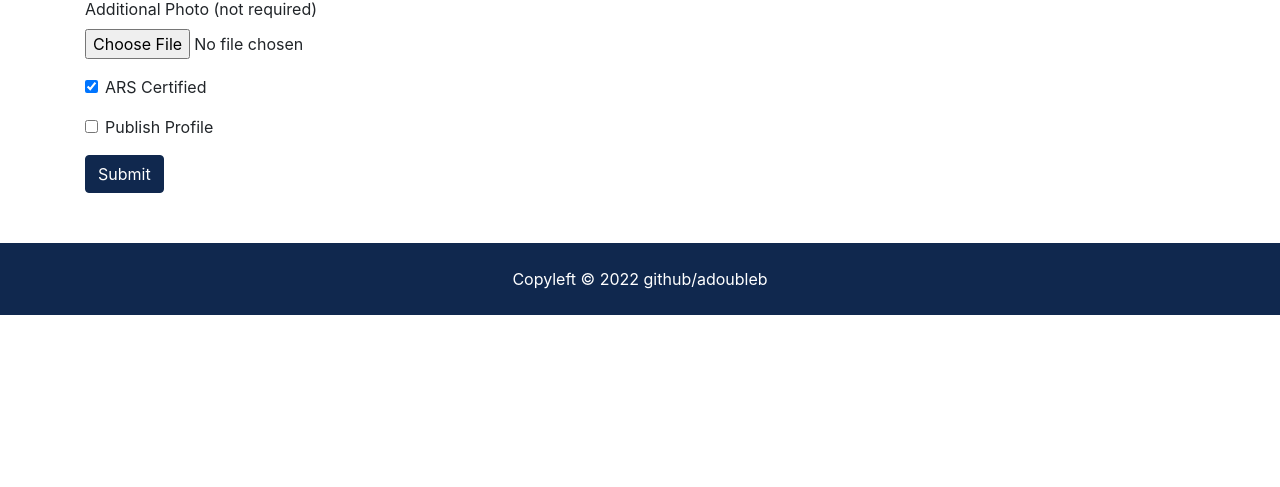
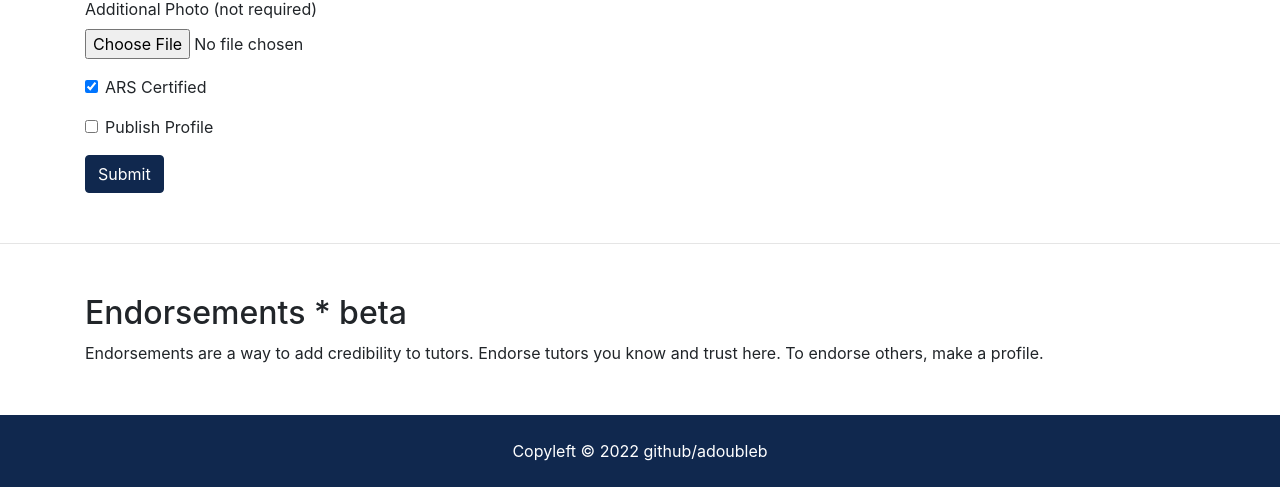
Before and after one commit to adoubleb/ilmconnect, a Django app: page /accounts/profile in a window 1280 px wide. Shown: the part 2107-2594 px from the top of the page. Before the commit the page ends 2422 px from the top, so only its background shows below. Run offline with Django 4.2, Linux system fonts and the light colour scheme; data that the repository does not hold is empty; some libraries are stand-ins or nearby versions.

Commit message:
cleanup site

```diff
--- a/listings/admin.py
+++ b/listings/admin.py
@@ -1,8 +1,11 @@
 from django.contrib import admin
 
-from .models import Tutors
+from .models import Tutors, Endorsements
 
 class TutorAdmin(admin.ModelAdmin):
     list_display = ('id', 'name', 'subjects', 'locations')
     list_display_links = ('id','name')
+class EndorsementsAdmin(admin.ModelAdmin):
+    list_display = ('target', 'endorsers')
 admin.site.register(Tutors, TutorAdmin)
+admin.site.register(Endorsements, EndorsementsAdmin)
--- a/templates/accounts/profile.html
+++ b/templates/accounts/profile.html
@@ -50,6 +50,24 @@
       <input class="btn btn-primary" type="submit" name="Update Information">
   </form>
 </div>
-
+<hr>
+{% if profile %}
+  <div style="margin-right:85px;margin-left:85px;margin-bottom: 50px;margin-top: 50px">
+    <h2>Endorsements * beta</h2>
+    <p> Endorsements are a way to add credibility to tutors. Endorse tutors you know and trust here.</p>
+    <form method="POST" action= "{% url 'endorse' %}" enctype="multipart/form-data">
+      {% csrf_token %}
+      <label for="target" class="col-form-label">Tutor to Endorse (full name as per profile)</label>
+      <input type="text" name="target" class="form-control" required>
+      <br>
+      <input class="btn btn-primary" type="submit" value="Endorse">
+    </form>
+  </div>
+{% else %}
+<div style="margin-right:85px;margin-left:85px;margin-bottom: 50px;margin-top: 50px">
+  <h2>Endorsements * beta</h2>
+  <p> Endorsements are a way to add credibility to tutors. Endorse tutors you know and trust here. To endorse others, make a profile.</p>
+</div>
+{% endif %}
 
 {% endblock %}
--- a/templates/accounts/start_dashboard.html
+++ b/templates/accounts/start_dashboard.html
@@ -33,7 +33,7 @@
     <div class="container">
       <div class="row">
         <div class="col-md-12">
-          <h2>Welcome {{ user.username }}, there are no inquiries for you because you have not made a tutor profile. To make one, go to the profile tab.</h2>
+          <h3>Welcome {{ user.username }}, you have no inquiries because you have not made a tutor profile. Make a profile at the profile tab.</h3>
         </div>
       </div>
     </div>
--- a/templates/base.html
+++ b/templates/base.html
@@ -14,7 +14,7 @@
     <link rel="stylesheet" href="{% static 'css/style.css' %}">
     <!-- Lightbox -->
     <link rel="stylesheet" href="{% static 'css/lightbox.min.css' %}">
-
+    <link rel="icon" href="{% static 'img/ilmc_icon.png'%}">
     <title>ILMC{% block title %}{% endblock %}</title>
 </head>
 <body>
--- a/templates/pages/about.html
+++ b/templates/pages/about.html
@@ -23,7 +23,7 @@
       <div class="row">
         <div class="col-md-8">
           <h2>About ILMCONNECT</h2>
-          <p class="mt-4">How to use the website? Tutors have to register an account to publish their profile on the page. Those searching for tuition, if found a suitable tutor can send an inquiry through the more info button on the tutor card. An automated email will then be sent to the tutor's registered email with the details in the inquiry form. From there the tutors will follow-up through the contact points you leave.
+          <p class="mt-4">How to use the website? Tutors have to register an account to publish their profile on the page. Those searching for tuition can send an inquiry through the more info button on the tutor card. An automated email will then be sent to the tutor's registered email with the details in the inquiry form. From there the tutors will follow-up through the contact points you leave.
           </p><p>If there are no suitable tutors, then you have the option of submitting a task. Submitted tasks will be made openly accesible for all registered tutors. Interested tutors will contact you from the contact points you leave in the task form.
           If a task has been taken up by a tutor, you should delete the task so you do not waste your time and the tutors'.</p>
           <p class="mt-4">This website is free to use. Any suggestions or improvements can be emailed to abdulhakamnr@gmail.com. <a href="https://github.com/adoubleb/ilmconnect">Source Code.</a> Collaborators: Ayman, Talha, Izzan, DevLabs</p>
--- a/templates/pages/index.html
+++ b/templates/pages/index.html
@@ -110,7 +110,7 @@
     </div>
   </section>
 
-  <section id="services" class="py-5 bg-secondary text-white">
+  <section style="background-color: rgba(32, 134, 107, 0.8)" class="text-white py-5">
     <div class="container">
       <div class="row text-center">
         <div class="col-md-6">
@@ -120,7 +120,7 @@
           <p>Submit an inquiry through the Tutors page to specific tutors. Tutors will be notified and will contact you via the contact points you leave.</p>
         </div>
         <div class="col-md-6">
-          <i class="fas fa-home fa-4x mr-4"></i>
+          <i class="fas fa-search-location fa-4x mr-4"></i>
           <hr>
           <h3>Can't find a suitable tutor?</h3>
           <p>Consider loosening your conditions or submit an assignment via the assignment submission page. Tutors with accounts will be notified of new assignments.</p>
```
Also changed, not shown: templates/listings/listing.html (+7 -3 lines), Ilmc/static/img/ilmc_logo.png, listings/migrations/0007_endorsements.py (added).
